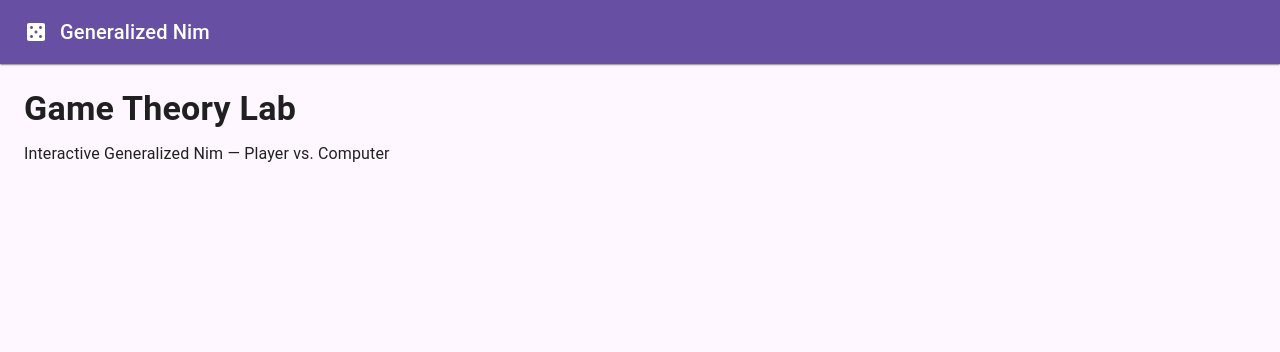
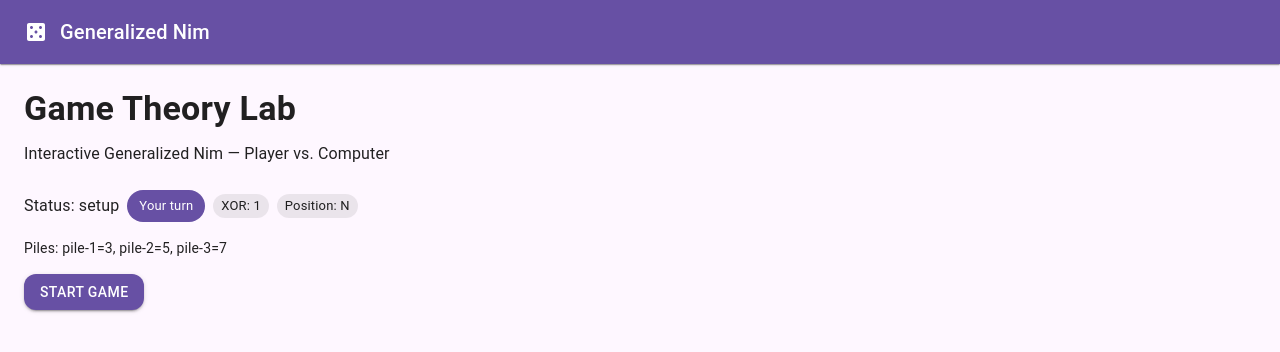
Before and after one commit to oriItzh/gt-final-assignment-nim, a React (Vite) app: page / in a window 1280 px wide. Shown: the top 352 px of the page. Built offline with nearby package versions, Linux system fonts and the light colour scheme.

Commit message:
feat: add game reducer and context with computer turn scheduling

```diff
--- a/src/App.tsx
+++ b/src/App.tsx
@@ -1,11 +1,14 @@
 import { CssBaseline, ThemeProvider, Typography } from '@mui/material'
+import { GameSmokePanel } from './components/common/GameSmokePanel'
 import { AppShell } from './components/layout/AppShell'
+import { GameProvider } from './state/GameContext'
 import { theme } from './theme/theme'
 
 function App() {
   return (
     <ThemeProvider theme={theme}>
       <CssBaseline />
+      <GameProvider>
         <AppShell>
           <Typography variant="h4" gutterBottom>
             Game Theory Lab
@@ -13,7 +16,9 @@ function App() {
           <Typography color="text.secondary">
             Interactive Generalized Nim — Player vs. Computer
           </Typography>
+          <GameSmokePanel />
         </AppShell>
+      </GameProvider>
     </ThemeProvider>
   )
 }
--- /dev/null
+++ b/src/components/common/GameSmokePanel.tsx
@@ -0,0 +1,60 @@
+import { Button, Chip, Stack, Typography } from '@mui/material'
+import { pilesFromSizes } from '../../core/random'
+import { useGame } from '../../state/GameContext'
+
+export function GameSmokePanel() {
+  const { state, dispatch, derived, startGame } = useGame()
+
+  const handleStart = () => {
+    startGame(pilesFromSizes([3, 5, 7]), 'normal', 'grandmaster')
+  }
+
+  const handleUserMove = () => {
+    const pile = state.piles.find((p) => p.size > 0)
+    if (pile) {
+      dispatch({ type: 'USER_MOVE', pileId: pile.id, amount: 1 })
+    }
+  }
+
+  return (
+    <Stack spacing={2} sx={{ mt: 3 }}>
+      <Stack direction="row" spacing={1} sx={{ alignItems: 'center' }}>
+        <Typography variant="body1">Status: {state.status}</Typography>
+        <Chip
+          label={
+            state.isComputerThinking
+              ? 'Computer thinking…'
+              : state.currentPlayer === 'user'
+                ? 'Your turn'
+                : "Computer's turn"
+          }
+          color={state.currentPlayer === 'user' ? 'primary' : 'default'}
+        />
+        <Chip label={`XOR: ${derived.xorSum}`} size="small" />
+        <Chip label={`Position: ${derived.hint.position}`} size="small" />
+      </Stack>
+
+      <Typography variant="body2">
+        Piles: {state.piles.map((p) => `${p.id}=${p.size}`).join(', ')}
+      </Typography>
+
+      <Stack direction="row" spacing={1}>
+        {state.status === 'setup' && (
+          <Button variant="contained" onClick={handleStart}>
+            Start Game
+          </Button>
+        )}
+        {state.status === 'playing' && state.currentPlayer === 'user' && !state.isComputerThinking && (
+          <Button variant="outlined" onClick={handleUserMove}>
+            Remove 1 (smoke test)
+          </Button>
+        )}
+        {state.status === 'playing' && (
+          <Button variant="text" onClick={() => dispatch({ type: 'RESET_GAME' })}>
+            Reset
+          </Button>
+        )}
+      </Stack>
+    </Stack>
+  )
+}
--- /dev/null
+++ b/src/core/hint.ts
@@ -0,0 +1,18 @@
+import type { HelperHint } from '../types/helper'
+import type { GameMode, Pile } from '../types/game'
+import { isNPosition, xorSum } from './nim'
+import { buildHintExplanation, findOptimalMove, msbIndex } from './solver'
+
+export function buildHelperHint(piles: Pile[], mode: GameMode): HelperHint {
+  const sum = xorSum(piles)
+  const optimal = findOptimalMove(piles, mode)
+
+  return {
+    position: isNPosition(piles) ? 'N' : 'P',
+    xorSum: sum,
+    msbIndex: msbIndex(sum),
+    recommendedPileId: optimal?.pileId ?? null,
+    targetSize: optimal?.targetSize ?? null,
+    explanationSteps: buildHintExplanation(piles, mode, optimal),
+  }
+}
--- /dev/null
+++ b/src/state/GameContext.tsx
@@ -0,0 +1,113 @@
+import {
+  createContext,
+  useCallback,
+  useContext,
+  useEffect,
+  useMemo,
+  useReducer,
+  useRef,
+  type ReactNode,
+} from 'react'
+import { toBinaryMatrix } from '../core/binary'
+import { chooseComputerMove } from '../core/computer'
+import { buildHelperHint } from '../core/hint'
+import { isNPosition, xorSum } from '../core/nim'
+import type { HelperHint } from '../types/helper'
+import type { BinaryRepresentation } from '../types/binary'
+import type { Difficulty, GameMode, Pile } from '../types/game'
+import type { GameAction } from './gameReducer'
+import { createInitialState, gameReducer } from './gameReducer'
+import type { GameStateWithSnapshot } from './initialState'
+
+const THINKING_DELAY_MIN_MS = 400
+const THINKING_DELAY_MAX_MS = 800
+
+export interface GameDerivedState {
+  xorSum: number
+  isNPosition: boolean
+  binaryMatrix: BinaryRepresentation
+  hint: HelperHint
+}
+
+interface GameContextValue {
+  state: GameStateWithSnapshot
+  dispatch: React.Dispatch<GameAction>
+  derived: GameDerivedState
+  startGame: (piles: Pile[], mode: GameMode, difficulty: Difficulty) => void
+}
+
+const GameContext = createContext<GameContextValue | null>(null)
+
+function randomThinkingDelay(): number {
+  return (
+    THINKING_DELAY_MIN_MS +
+    Math.floor(Math.random() * (THINKING_DELAY_MAX_MS - THINKING_DELAY_MIN_MS + 1))
+  )
+}
+
+export function GameProvider({ children }: { children: ReactNode }) {
+  const [state, dispatch] = useReducer(gameReducer, undefined, createInitialState)
+  const timeoutRef = useRef<ReturnType<typeof setTimeout> | null>(null)
+
+  const derived = useMemo<GameDerivedState>(
+    () => ({
+      xorSum: xorSum(state.piles),
+      isNPosition: isNPosition(state.piles),
+      binaryMatrix: toBinaryMatrix(state.piles),
+      hint: buildHelperHint(state.piles, state.mode),
+    }),
+    [state.piles, state.mode],
+  )
+
+  const startGame = useCallback(
+    (piles: Pile[], mode: GameMode, difficulty: Difficulty) => {
+      dispatch({ type: 'START_GAME', piles, mode, difficulty })
+    },
+    [],
+  )
+
+  useEffect(() => {
+    if (
+      state.status !== 'playing' ||
+      state.currentPlayer !== 'computer' ||
+      !state.isComputerThinking
+    ) {
+      return
+    }
+
+    const delay = randomThinkingDelay()
+    timeoutRef.current = setTimeout(() => {
+      const move = chooseComputerMove(state.piles, state.mode, state.difficulty)
+      dispatch({ type: 'COMPUTER_MOVE_RESOLVED', move })
+    }, delay)
+
+    return () => {
+      if (timeoutRef.current) {
+        clearTimeout(timeoutRef.current)
+        timeoutRef.current = null
+      }
+    }
+  }, [
+    state.status,
+    state.currentPlayer,
+    state.isComputerThinking,
+    state.piles,
+    state.mode,
+    state.difficulty,
+  ])
+
+  const value = useMemo(
+    () => ({ state, dispatch, derived, startGame }),
+    [state, derived, startGame],
+  )
+
+  return <GameContext.Provider value={value}>{children}</GameContext.Provider>
+}
+
+export function useGame(): GameContextValue {
+  const context = useContext(GameContext)
+  if (!context) {
+    throw new Error('useGame must be used within a GameProvider')
+  }
+  return context
+}
--- /dev/null
+++ b/src/state/gameReducer.ts
@@ -0,0 +1,100 @@
+import type { Difficulty, GameMode, Move, Pile } from '../types/game'
+import type { GameState } from '../types/game'
+import { applyMove, createMove, legalMoves } from '../core/nim'
+import type { GameStateWithSnapshot } from './initialState'
+import { initialStateWithSnapshot } from './initialState'
+
+export type GameAction =
+  | { type: 'START_GAME'; piles: Pile[]; mode: GameMode; difficulty: Difficulty }
+  | { type: 'USER_MOVE'; pileId: string; amount: number }
+  | { type: 'COMPUTER_MOVE_RESOLVED'; move: Move }
+  | { type: 'RESET_GAME' }
+  | { type: 'SET_DIFFICULTY'; difficulty: Difficulty }
+  | { type: 'SET_MODE'; mode: GameMode }
+  | { type: 'TOGGLE_HELPER' }
+
+function clonePiles(piles: Pile[]): Pile[] {
+  return piles.map((pile) => ({ ...pile }))
+}
+
+export function gameReducer(
+  state: GameStateWithSnapshot,
+  action: GameAction,
+): GameStateWithSnapshot {
+  switch (action.type) {
+    case 'START_GAME': {
+      const piles = clonePiles(action.piles)
+      return {
+        ...state,
+        piles,
+        initialPiles: clonePiles(action.piles),
+        mode: action.mode,
+        difficulty: action.difficulty,
+        currentPlayer: 'user',
+        history: [],
+        status: 'playing',
+        isComputerThinking: false,
+      }
+    }
+
+    case 'USER_MOVE': {
+      if (state.status !== 'playing' || state.currentPlayer !== 'user') {
+        return state
+      }
+      const pile = state.piles.find((p) => p.id === action.pileId)
+      if (!pile || !legalMoves(pile).includes(action.amount)) {
+        return state
+      }
+      const move = createMove(
+        action.pileId,
+        action.amount,
+        pile.size - action.amount,
+        'user',
+      )
+      const next = applyMove(state, move)
+      return { ...next, initialPiles: state.initialPiles }
+    }
+
+    case 'COMPUTER_MOVE_RESOLVED': {
+      if (state.status !== 'playing' || state.currentPlayer !== 'computer') {
+        return state
+      }
+      const next = applyMove(state, action.move)
+      return {
+        ...next,
+        initialPiles: state.initialPiles,
+        isComputerThinking: false,
+      }
+    }
+
+    case 'RESET_GAME': {
+      const piles = clonePiles(state.initialPiles)
+      return {
+        ...state,
+        piles,
+        currentPlayer: 'user',
+        history: [],
+        status: 'playing',
+        isComputerThinking: false,
+      }
+    }
+
+    case 'SET_DIFFICULTY':
+      return { ...state, difficulty: action.difficulty }
+
+    case 'SET_MODE':
+      return { ...state, mode: action.mode }
+
+    case 'TOGGLE_HELPER':
+      return { ...state, helperVisible: !state.helperVisible }
+
+    default:
+      return state
+  }
+}
+
+export function createInitialState(): GameStateWithSnapshot {
+  return { ...initialStateWithSnapshot, initialPiles: clonePiles(initialStateWithSnapshot.initialPiles) }
+}
+
+export type { Difficulty, GameMode, GameState }
--- /dev/null
+++ b/src/state/initialState.ts
@@ -0,0 +1,24 @@
+import type { GameState, Pile } from '../types/game'
+import { CLASSIC_PILE_SIZES, pilesFromSizes } from '../core/random'
+
+export const defaultPiles: Pile[] = pilesFromSizes(CLASSIC_PILE_SIZES)
+
+export const initialGameState: GameState = {
+  piles: defaultPiles,
+  mode: 'normal',
+  difficulty: 'adaptive',
+  currentPlayer: 'user',
+  history: [],
+  status: 'setup',
+  isComputerThinking: false,
+  helperVisible: true,
+}
+
+export interface GameStateWithSnapshot extends GameState {
+  initialPiles: Pile[]
+}
+
+export const initialStateWithSnapshot: GameStateWithSnapshot = {
+  ...initialGameState,
+  initialPiles: defaultPiles,
+}
```
Also changed, not shown: 2 other files (tests, documents, lock files or other folders). Lines whose indentation alone changed are shown as unchanged.
